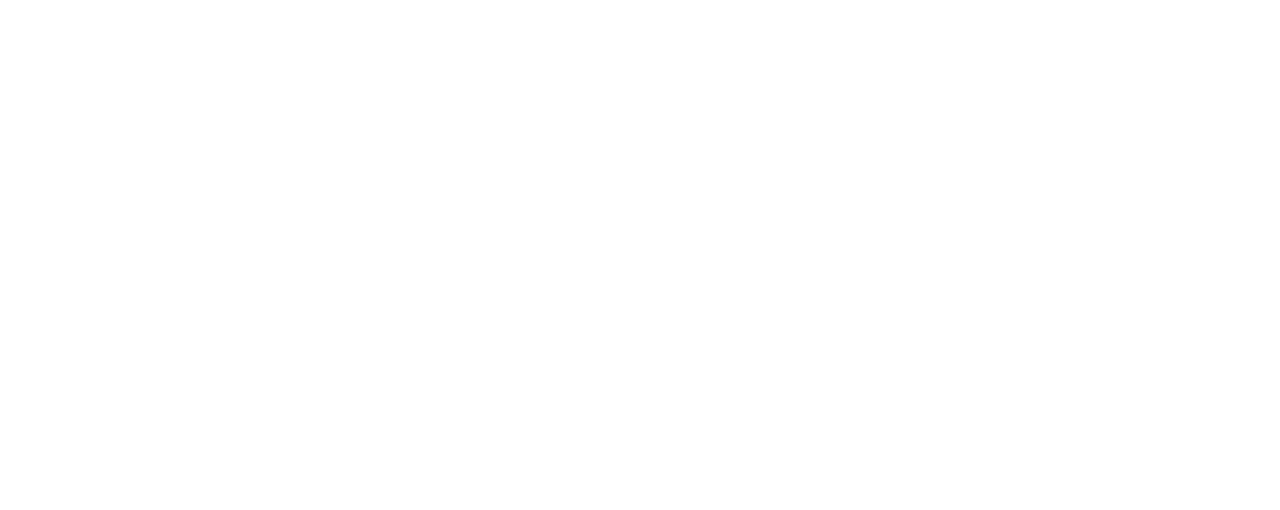
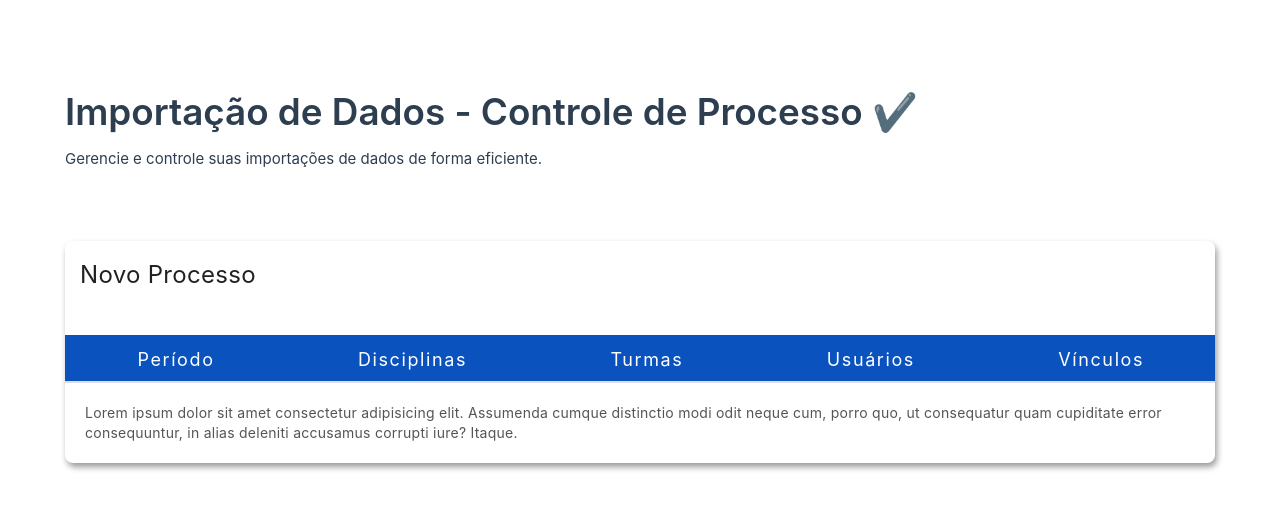
Before and after one commit to ByteCarlos/bonsae-import-manager-web, a Vue app: page /secundaria in a window 1280 px wide. Before the commit this address had no page. Shown: the top 510 px of the page. Built offline with nearby package versions, Linux system fonts and the light colour scheme.

Commit message:
fazendo tela secundaria

```diff
--- a/package.json
+++ b/package.json
@@ -13,7 +13,8 @@
     "papaparse": "^5.5.2",
     "pinia": "^3.0.1",
     "vue": "^3.5.13",
-    "vue-router": "^4.5.0"
+    "vue-router": "^4.5.0",
+    "vuetify": "^3.8.2"
   },
   "devDependencies": {
     "@vitejs/plugin-vue": "^5.2.1",
--- /dev/null
+++ b/src/assets/secundaria.css
@@ -0,0 +1,57 @@
+.paginaSecundaria {
+    width: 100%;
+    min-height: 100vh;
+    display: flex;
+    flex-direction: column;
+    padding: 20px;
+}
+
+
+
+
+.v-card-title {
+    padding: 15px;
+    font-size: 25px;
+    font-weight: bold;
+    margin-bottom: 6px;
+
+}
+
+.topo-conteudo-secundaria {
+    margin-top: 34px;
+    margin-bottom: 70px;
+}
+
+.topo-conteudo-secundaria h1 {
+    font-weight: 600;
+    margin-bottom: 5px;
+    font-size: 2.3rem;
+}
+
+.v-card {
+    width: 100%;
+    background-color: #ffffff;
+    border-radius: 8px;
+    box-shadow: 2px 4px 6px rgba(0, 0, 0, 0.4);
+
+}
+
+
+.v-tabs {
+    border-bottom: 2px solid #ddd;
+}
+
+.v-tab {
+    font-size: 18px;
+    font-weight: bold;
+    text-transform: capitalize;
+    text-align: left;
+
+}
+
+.v-card-text {
+    padding: 20px;
+    font-size: 14px;
+    color: #555;
+    line-height: 1.6;
+}
--- a/src/main.js
+++ b/src/main.js
@@ -2,6 +2,18 @@
 
 import { createApp } from 'vue'
 import { createPinia } from 'pinia'
+import 'vuetify/styles'
+import { createVuetify } from 'vuetify'
+import * as components from 'vuetify/components'
+import * as directives from 'vuetify/directives'
+
+
+
+const vuetify = createVuetify({
+  components,
+  directives,
+})
+
 
 import App from './App.vue'
 import router from './router'
@@ -10,5 +22,6 @@
 
 app.use(createPinia())
 app.use(router)
+app.use(vuetify)
 
 app.mount('#app')
--- a/src/router/index.js
+++ b/src/router/index.js
@@ -5,6 +5,7 @@
 import ViculoAluno from '@/views/VinculoAluno.vue';
 import VinculoProfessor from '@/views/VinculoProfessor.vue';
 import viewPrincipal  from '@/views/viewPrincipal.vue';
+import viewSecundaria from '@/views/viewSecundaria.vue';
 
 const routes = [
   { path: '/csv', component: CsvUploadView },
@@ -13,7 +14,9 @@
   {path: '/Professores', component: Professores},
   {path: '/VinculoAluno', component: ViculoAluno },
   {path: '/VinculoProfessor', component: VinculoProfessor},
-  {path: '/', component: viewPrincipal}
+  {path: '/', component: viewPrincipal},
+
+  {path: '/secundaria', component: viewSecundaria}
 
 ];
 
--- a/src/views/viewPrincipal.vue
+++ b/src/views/viewPrincipal.vue
@@ -1,25 +1,27 @@
 <template>
-    <link rel="stylesheet" href="/src/assets/princal.css">
+    <link rel="stylesheet" href="/src/assets/principal.css">
     <div class="pagina">
-      <header class="cabecalho">
+    <link rel="stylesheet" href="/src/assets/header.css">
+     <header class="cabecalho">
         <img src="/src/assets/academy-2.png" alt="Logo Bonsae" width="110px">
 
-        <div class="icones">
-          <button class="botaoTabela"><span class="icone" id="notificacao">🔔</span></button>
-          <button class="botaoTabela"><span class="icone" id="login">👤 Elsa ▼</span></button>
+        <div class="icones" >
+          <button class="botaoHeader"><span class="icone" id="notificacao">🔔</span></button>
+          <button class="botaoHeader"><span class="icone" id="login">👤 Elsa ▼</span></button>
         </div>
       </header>
 
-      <main>
+
         <div class="topo-conteudo">
           <div>
             <h1>Importação de Dados - Controle de Processo </h1>
             <p>Gerencie e controle suas importações de dados de forma eficiente.</p>
           </div>
-          <RouterLink to="/csv" class="botao" id="botaoNovoProcesso">
+          <RouterLink to="/secundaria" class="botao" id="botaoNovoProcesso">
             Novo Processo
           </RouterLink>
         </div>
+
 
 
         <table class="tabela-processos">
@@ -88,6 +90,13 @@
 
           </tbody>
         </table>
-      </main>
+
     </div>
   </template>
+
+
+
+
+  <script>
+
+  </script>
--- /dev/null
+++ b/src/views/viewSecundaria.vue
@@ -0,0 +1,58 @@
+<template>
+  <link rel="stylesheet" href="/src/assets/secundaria.css">
+  <div class="paginaSecundaria">
+    <div class="topo-conteudo-secundaria">
+      <h1>Importação de Dados - Controle de Processo ✔️</h1>
+     <p>Gerencie e controle suas importações de dados de forma eficiente.</p>
+    </div>
+   <v-card>
+
+        <v-card-title>
+            <h2>Novo Processo</h2>
+        </v-card-title>
+      <v-tabs
+        v-model="tab"
+        bg-color="#0A53BE"
+        color="white"
+        fixed-tabs
+        size="large"
+      >
+        <v-tab value="periodo">Período</v-tab>
+        <v-tab value="disciplinas">Disciplinas</v-tab>
+        <v-tab value="turmas">Turmas</v-tab>
+        <v-tab value="usuarios">Usuários</v-tab>
+        <v-tab value="vinculos">Vínculos</v-tab>
+      </v-tabs>
+
+      <v-card-text>
+        <v-tabs-window v-model="tab">
+          <v-tabs-window-item value="periodo">
+            Lorem ipsum dolor sit amet consectetur adipisicing elit. Assumenda cumque distinctio modi odit neque cum, porro quo, ut consequatur quam cupiditate error consequuntur, in alias deleniti accusamus corrupti iure? Itaque.
+
+          </v-tabs-window-item>
+
+          <v-tabs-window-item value="disciplinas">
+            Lorem, ipsum dolor sit amet consectetur adipisicing elit. Dolorem, culpa unde iste sequi labore assumenda sapiente sed minima deleniti dicta necessitatibus, similique autem alias quia hic neque soluta, voluptate a.
+            Lorem, ipsum dolor sit amet consectetur adipisicing elit. Dolorem, culpa unde iste sequi labore assumenda sapiente sed minima deleniti dicta necessitatibus, similique autem alias quia hic neque soluta, voluptate a.
+            Lorem, ipsum dolor sit amet consectetur adipisicing elit. Dolorem, culpa unde iste sequi labore assumenda sapiente sed minima deleniti dicta necessitatibus, similique autem alias
+
+          </v-tabs-window-item>
+
+          <v-tabs-window-item value="turmas">
+            Lorem, ipsum dolor sit amet consectetur adipisicing elit. Minima ipsum nulla facilis dolorum doloremque quam alias rerum rem. Modi molestiae quos repellendus est facilis facere cupiditate, et assumenda nisi inventore.
+          </v-tabs-window-item>
+        </v-tabs-window>
+      </v-card-text>
+    </v-card>
+  </div>
+  </template>
+
+
+<script>
+
+  export default {
+    data: () => ({
+      tab: null,
+    }),
+  }
+</script>
```
Also changed, not shown: src/assets/principal.css (renamed from src/assets/princal.css, +8 -0 lines), 1 other file (tests, documents, lock files or other folders).
